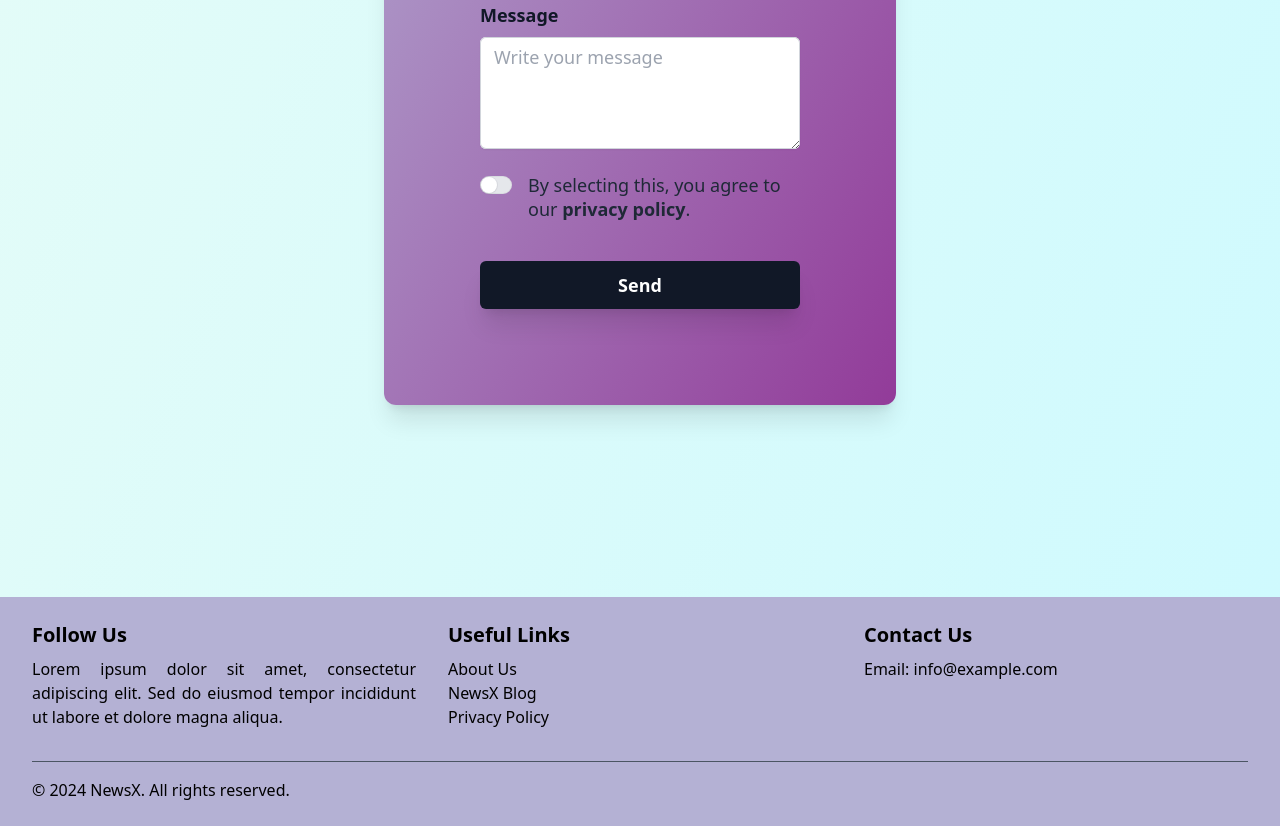
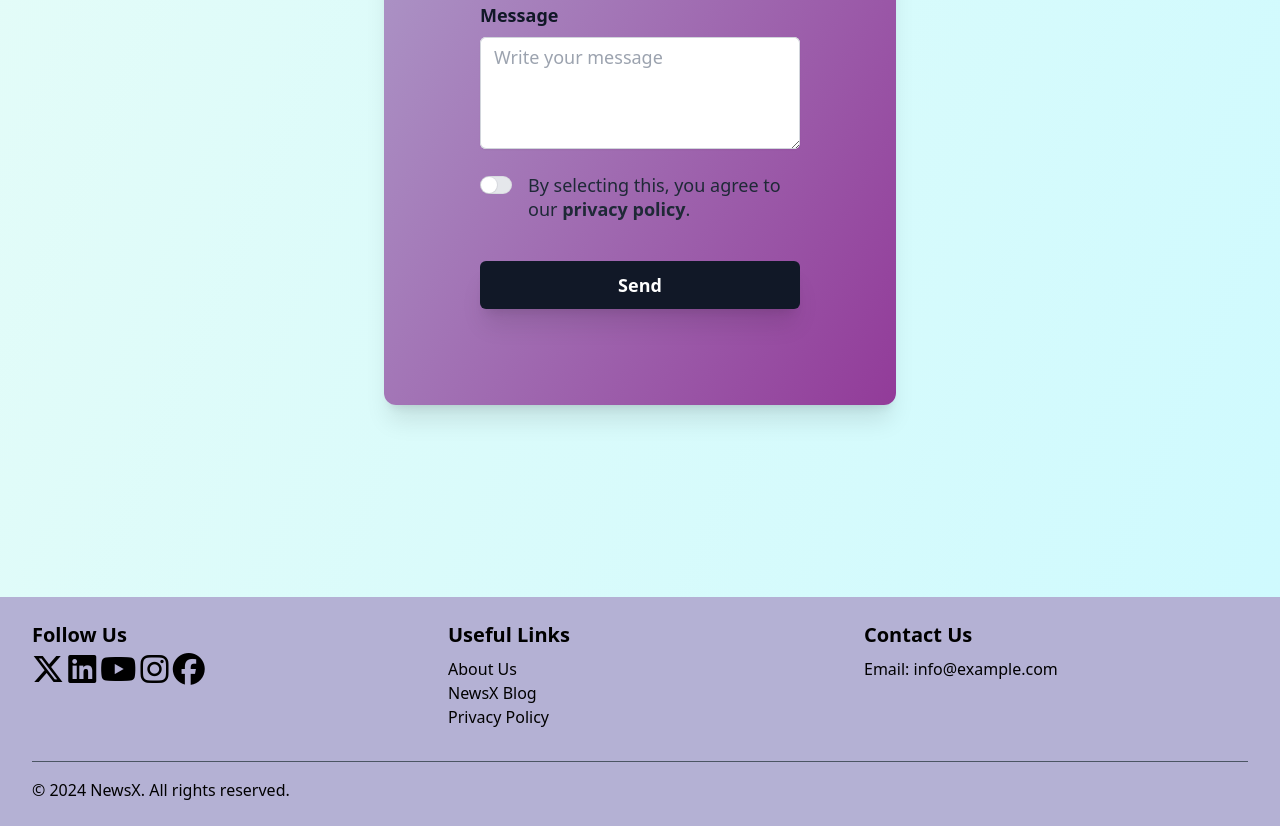
Before and after one commit to giadasponzilli/newsx-quiz-js, a website: page src/index.html in a window 1280 px wide. Shown: the part 2585-3411 px from the top of the page. Drawn offline with Linux system fonts and the light colour scheme.

Commit message:
added icons buttons

```diff
--- a/src/index.html
+++ b/src/index.html
@@ -215,8 +215,17 @@
       <div class="grid grid-cols-1 sm:grid-cols-2 md:grid-cols-3 gap-8">
         <div>
           <h3 class="text-xl font-semibold mb-2">Follow Us</h3>
-          <p class="text-md">Lorem ipsum dolor sit amet, consectetur adipiscing elit. Sed do eiusmod tempor incididunt
-            ut labore et dolore magna aliqua.</p>
+          <!-- Social Media Buttons -->
+          <a href="https://x.com/i/flow/login?redirect_after_login=%2Fnewsx_media%2F" class="hover:text-custom-color-purple-hover">
+            <i class="fa-brands fa-x-twitter fa-2xl"></i></a>
+          <a href="https://www.linkedin.com/company/newsx-media/" class="hover:text-custom-color-purple-hover">
+            <i class="fa-brands fa-linkedin fa-2xl"></i></a>
+          <a href="https://www.youtube.com/channel/UCOwOyoNSRosaLgOKNkk3MoA" class="hover:text-custom-color-purple-hover">
+            <i class="fa-brands fa-youtube fa-2xl"></i></a>
+          <a href="https://www.instagram.com/newsx.media/" class="hover:text-custom-color-purple-hover">
+            <i class="fa-brands fa-instagram fa-2xl"></i></a>
+          <a href="https://www.facebook.com/NewsXcommunity/" class="hover:text-custom-color-purple-hover">
+            <i class="fa-brands fa-facebook fa-2xl"></i></a>
         </div>
         <div>
           <h3 class="text-xl font-semibold mb-2">Useful Links</h3>
```
Also changed, not shown: build/output.css.
